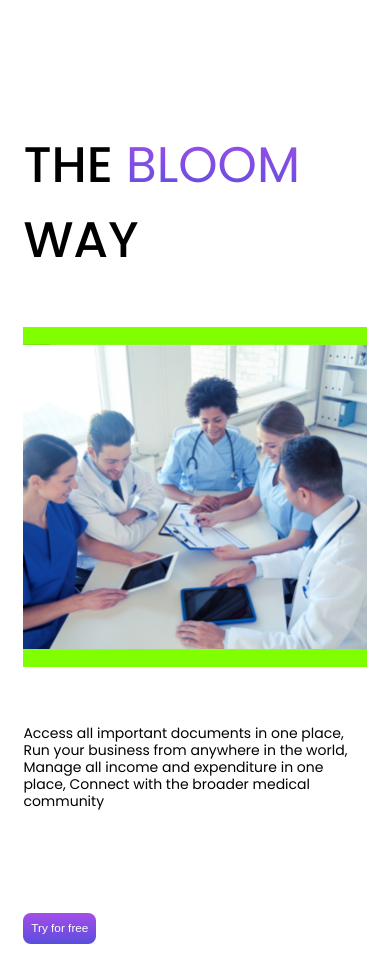
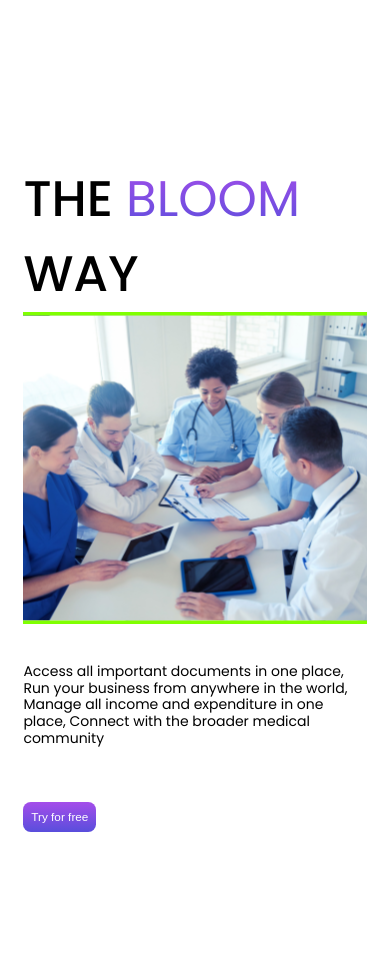
Before and after one commit to Lovethrech/BLOOM-Chel, a Vue app: page / in a window 390 px wide. Shown: the part 800-1772 px from the top of the page. After the commit the page ends 1675 px from the top, so only its background shows below. Built offline with nearby package versions, Linux system fonts and the light colour scheme; some icons are missing.

Commit message:
...working on home-about section component.

```diff
--- a/src/components/home/about/HomeAbout.vue
+++ b/src/components/home/about/HomeAbout.vue
@@ -39,7 +39,6 @@ const tryFreeBtnColor=ref("#ffffff");
 }
 .home-about-mini-ctn{
     display:grid;
-    gap:5vw;
     height:50%;
 }
 .home-about-title{
@@ -65,8 +64,14 @@ const tryFreeBtnColor=ref("#ffffff");
 }
 
 @media screen and (max-width: 900px) {
+    .home-about-main-ctn{
+        padding-top: 4vh;
+        padding-bottom: 5vh;
+        height:100%;
+    }
     .home-about-mini-ctn{
         height: 100%;
+        justify-content: space-around;
     }
     .home-about-title{
         grid-column: 1;
```
